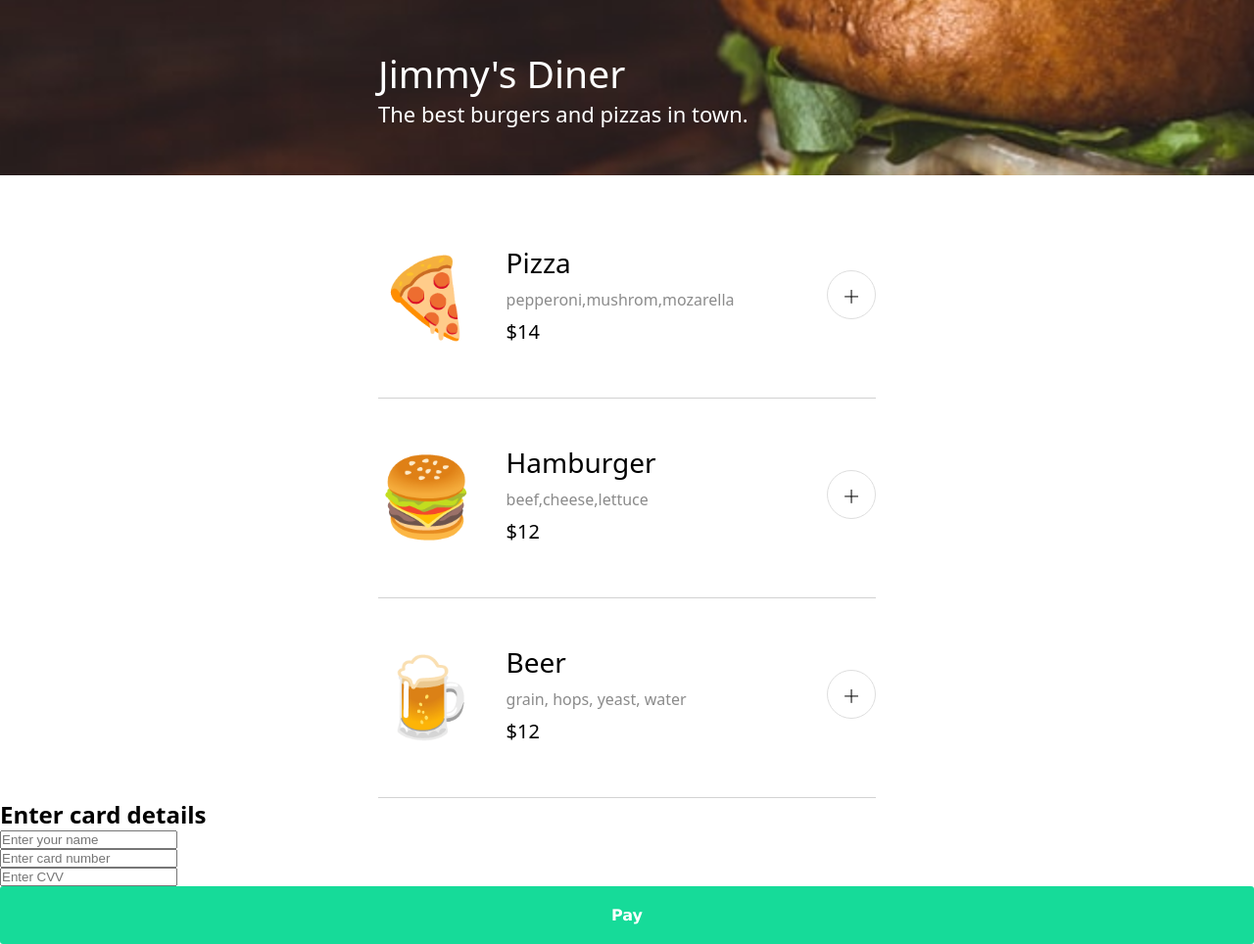
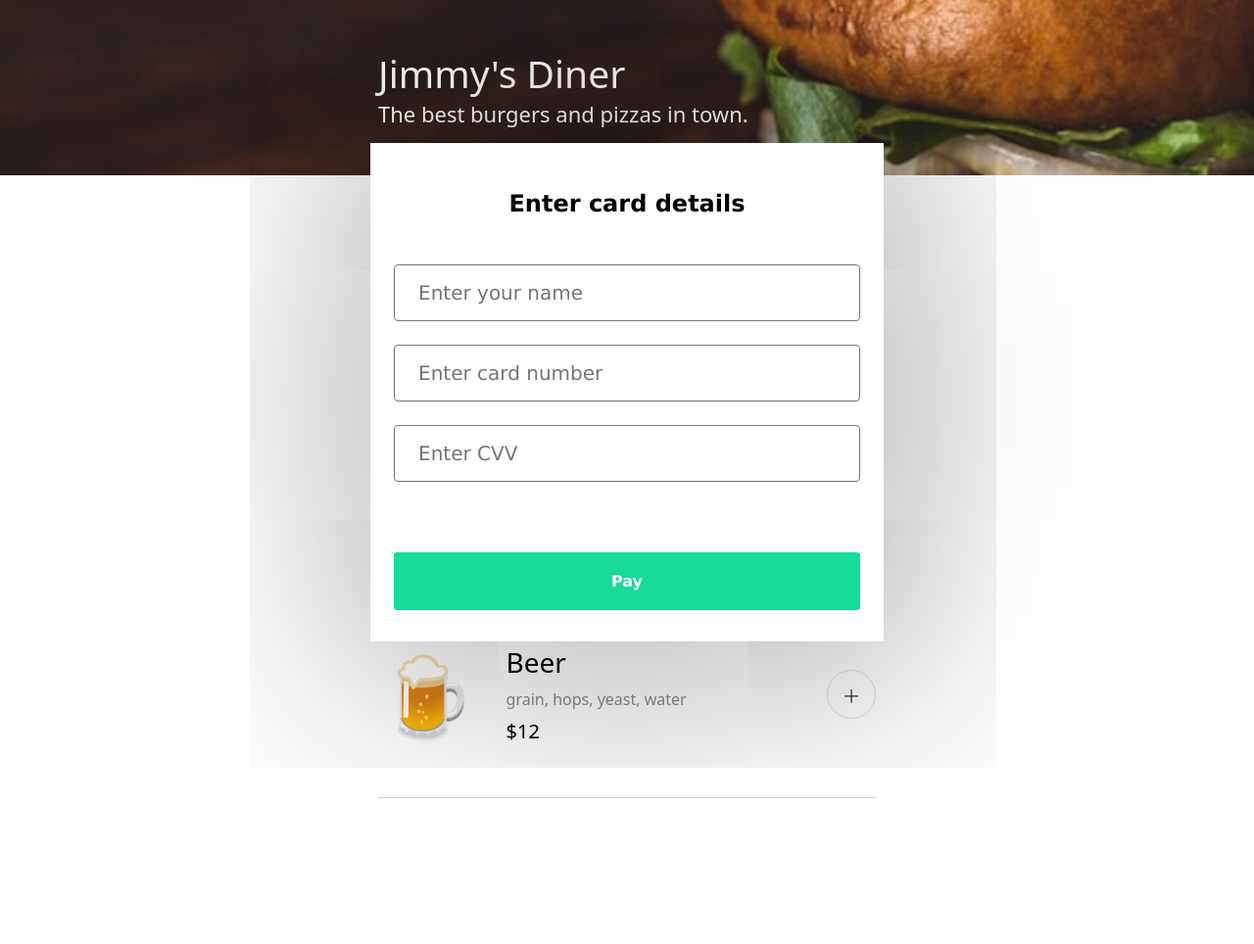
Before and after one commit to bluepersia/restaurant-app-4, a website with bundled scripts: page index.html in a window 1280 px wide. Shown: the whole page at 98% size. After the commit the page ends 815 px from the top, so only its background shows below. Built offline with nearby package versions, Linux system fonts and the light colour scheme; a web font is replaced by a local one.

Commit message:
Checkout CSS styling

```diff
--- a/index.html
+++ b/index.html
@@ -25,6 +25,8 @@
     <link rel="stylesheet" href="./src/css/blocks/order/order.css" />
     <link rel="stylesheet" href="./src/css/blocks/order-item/order-item.css" />
     <link rel="stylesheet" href="./src/css/blocks/btn/btn.css" />
+    <link rel="stylesheet" href="./src/css/blocks/checkout/checkout.css" />
+    <link rel="stylesheet" href="./src/css/blocks/input/input.css" />
   </head>
 
   <body>
--- /dev/null
+++ b/src/css/blocks/checkout/checkout.css
@@ -0,0 +1,33 @@
+.checkout {
+  position: fixed;
+  left: 0;
+  right: 0;
+  top: 0;
+  bottom: 0;
+  width: 90%;
+  max-width: 524px;
+  height: fit-content;
+  background-color: var(--c-neutral-100);
+  margin: auto;
+  padding: var(--s-1200) var(--s-600) var(--s-800);
+  font-family: var(--f-verdana);
+  box-shadow: 5px 5px 255px 0px rgba(0, 0, 0, 0.5);
+}
+
+.checkout__title {
+  text-align: center;
+  margin-bottom: var(--s-1200);
+  font-size: var(--fs-500);
+  font-weight: var(--fw-300);
+  color: var(--c-neutral-800);
+}
+
+.checkout__form {
+  display: flex;
+  flex-direction: column;
+  row-gap: var(--s-600);
+}
+
+.checkout__pay-btn {
+  margin-top: var(--s-1200);
+}
--- /dev/null
+++ b/src/css/blocks/input/input.css
@@ -0,0 +1,9 @@
+.input {
+  padding: var(--s-400) var(--s-600);
+  font-size: var(--fs-300);
+  font-family: var(--f-verdana);
+  font-weight: var(--fw-200);
+  color: var(--c-neutral-500);
+  border: solid 1.3px #757575;
+  border-radius: var(--br-200);
+}
```
